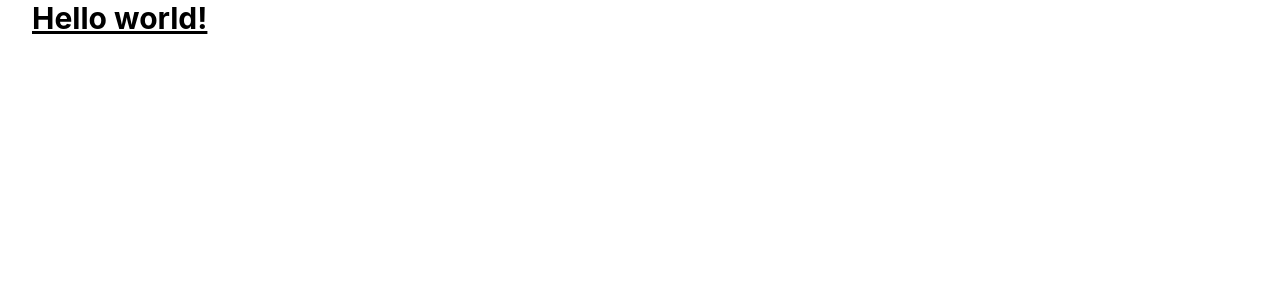
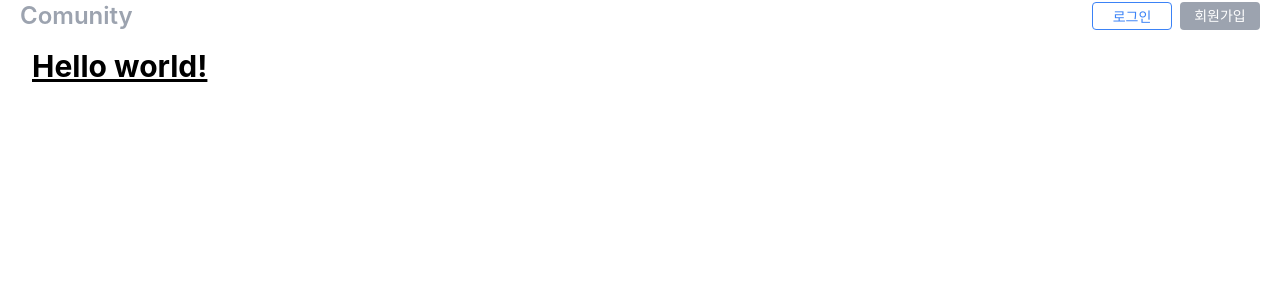
Before and after one commit to wodmsgkgk/FE-reddit_clone, a Next.js app in the folder client/: page / in a window 1280 px wide. Shown: the top 300 px of the page. Built offline with nearby package versions, Linux system fonts and the light colour scheme; no server answers.

Commit message:
Navbar added

```diff
--- /dev/null
+++ b/client/src/components/NavBar.tsx
@@ -0,0 +1,55 @@
+import axios from "axios";
+import Image from "next/image";
+import Link from "next/link"
+import { FaSearch } from "react-icons/fa";
+import { useAuthDispatch, useAuthState } from "../context/auth"
+
+const NavBar: React.FC = () => {
+    const { loading, authenticated } = useAuthState();
+    const dispatch = useAuthDispatch();
+
+    const handleLogout = () => {
+        axios.post("/auth/logout")
+            .then(() => {
+                dispatch("LOGOUT");
+                window.location.reload();
+            })
+            .catch((error) => {
+                console.log(error);
+            })
+    }
+
+    return (
+        <div className="fixed inset-x-0 top-0 z-10 flex items-center justify-between px-5 bg-white h-13">
+            <span className="text-2xl font-semibold text-gray-400">
+                <Link href="/">Comunity</Link>
+            </span>
+
+            <div className="flex">
+                {!loading && (
+                    authenticated ? (
+                        <button
+                            className="w-20 px-2 mr-2 text-sm text-center text-white bg-gray-400 rounded h-7"
+                            onClick={handleLogout}
+                        >
+                            로그아웃
+                        </button>
+                    ) : (<>
+                        <Link href="/login">
+                            <a className="w-20 px-2 pt-1 mr-2 text-sm text-center text-blue-500 border border-blue-500 rounded h-7">
+                                로그인
+                            </a>
+                        </Link>
+                        <Link href="/register">
+                            <a className="w-20 px-2 pt-1 text-sm text-center text-white bg-gray-400 rounded h-7">
+                                회원가입
+                            </a>
+                        </Link>
+                    </>)
+                )}
+            </div>
+        </div>
+    )
+}
+
+export default NavBar
--- a/client/src/pages/_app.tsx
+++ b/client/src/pages/_app.tsx
@@ -2,13 +2,22 @@
 import type { AppProps } from 'next/app'
 import Axios from 'axios'
 import { AuthProvider } from '../context/auth';
+import NavBar from '../components/NavBar';
+import { useRouter } from 'next/router';
 
 function MyApp({ Component, pageProps }: AppProps) {
   Axios.defaults.baseURL = process.env.NEXT_PUBLIC_SERVER_BASE_URL + "/api";
   Axios.defaults.withCredentials = true
 
+  const { pathname } = useRouter()
+  const authRoutes = ["/register", "/login"]
+  const authRoute = authRoutes.includes(pathname)
+
   return <AuthProvider>
-    <Component {...pageProps} />
+    {!authRoute && <NavBar />}
+    <div className={authRoute ? "" : "pt-12"}>
+      <Component {...pageProps} />
+    </div>
   </AuthProvider>
 }
 
```
